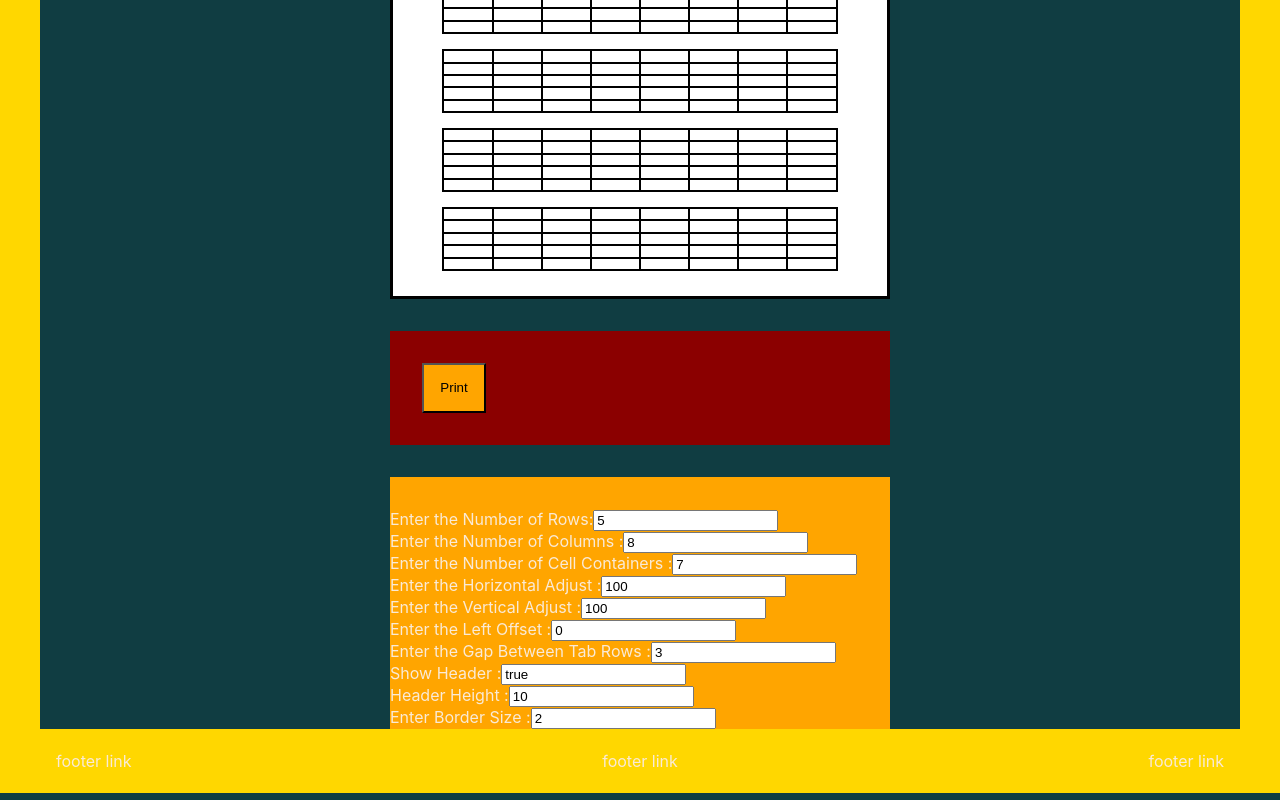
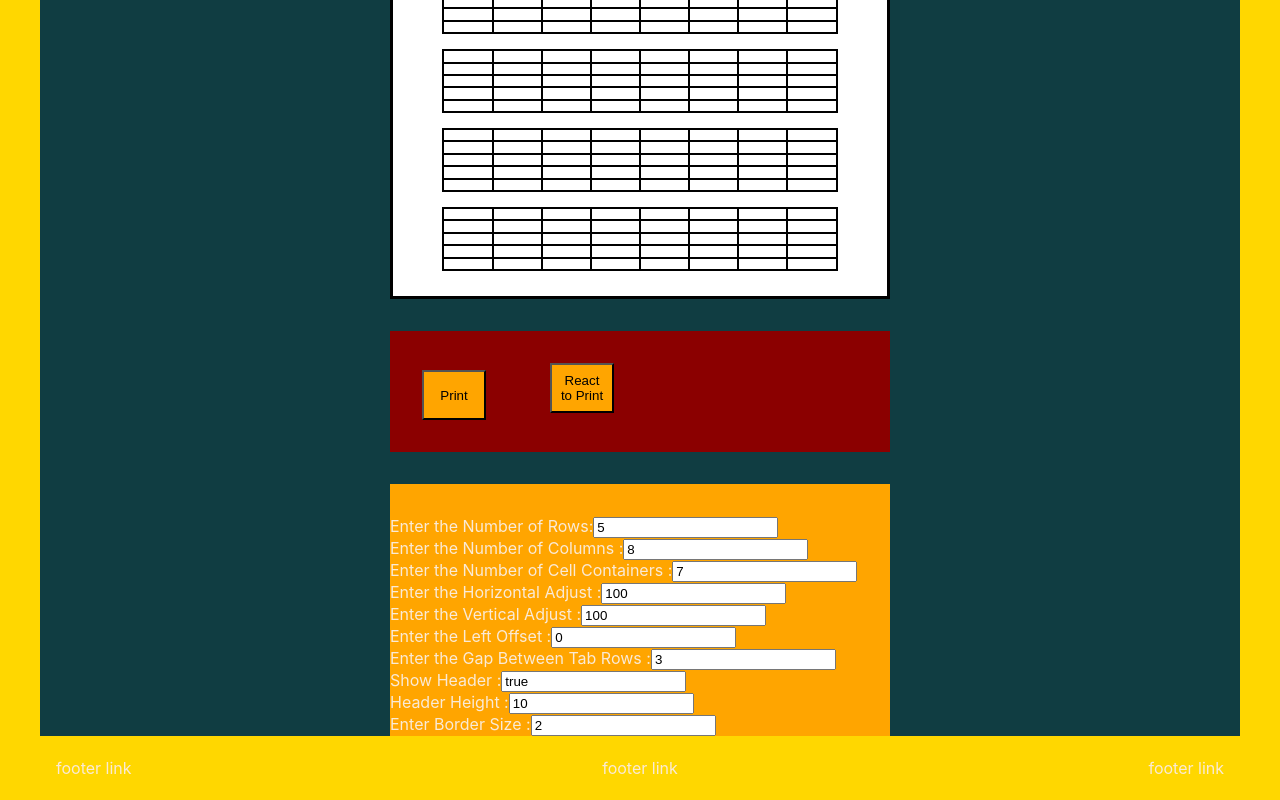
Before and after one commit to andentx/tab-lab, a Next.js app: page /page1214print in a window 1280 px wide. Shown: the part 587-1387 px from the top of the page. Built offline with nearby package versions, Linux system fonts and the light colour scheme.

Commit message:
Add react-to-print

```diff
--- a/components/Component1214Print.js
+++ b/components/Component1214Print.js
@@ -1,4 +1,6 @@
-import React, { useState, useEffect } from 'react';
+import React, { useState, useEffect, useRef } from 'react';
+
+import ReactToPrint from 'react-to-print';
 
 import styled from 'styled-components';
 
@@ -101,6 +103,19 @@ const PrintButton = styled.button`
     margin: 0;
   }
 `;
+const RTPButton = styled.button`
+  background-color: orange;
+
+  width: 4rem;
+  min-height: 50px;
+
+  margin: 2rem;
+
+  @media print {
+    display: none;
+    margin: 0;
+  }
+`;
 
 const FormSection = styled.div`
   padding-top: 2rem;
@@ -115,6 +130,8 @@ const FormSection = styled.div`
 `;
 
 function Component1214Print() {
+  let componentRef = useRef();
+
   const [cellHeight, setCellHeight] = useState();
   const [cellWidth, setCellWidth] = useState();
   const [numberOfRows, setNumberOfRows] = useState(5);
@@ -265,7 +282,7 @@ function Component1214Print() {
   return (
     <>
       <PagePreviewSection>
-        <Page>
+        <Page ref={(el) => (componentRef = el)}>
           <PageHeader
             style={{
               height: `${headerHeight}%`,
@@ -284,6 +301,7 @@ function Component1214Print() {
 
       <ButtonSection>
         <PrintButton onClick={handlePrintButtonClick}>Print</PrintButton>
+        <ReactToPrint trigger={() => <RTPButton>React to Print</RTPButton>} content={() => componentRef} />
       </ButtonSection>
 
       <FormSection>
--- a/package.json
+++ b/package.json
@@ -15,6 +15,7 @@
     "next": "13.0.6",
     "react": "18.2.0",
     "react-dom": "18.2.0",
+    "react-to-print": "^2.14.10",
     "styled-components": "^5.3.6"
   },
   "devDependencies": {
```
Also changed, not shown: 1 other file (tests, documents, lock files or other folders).
